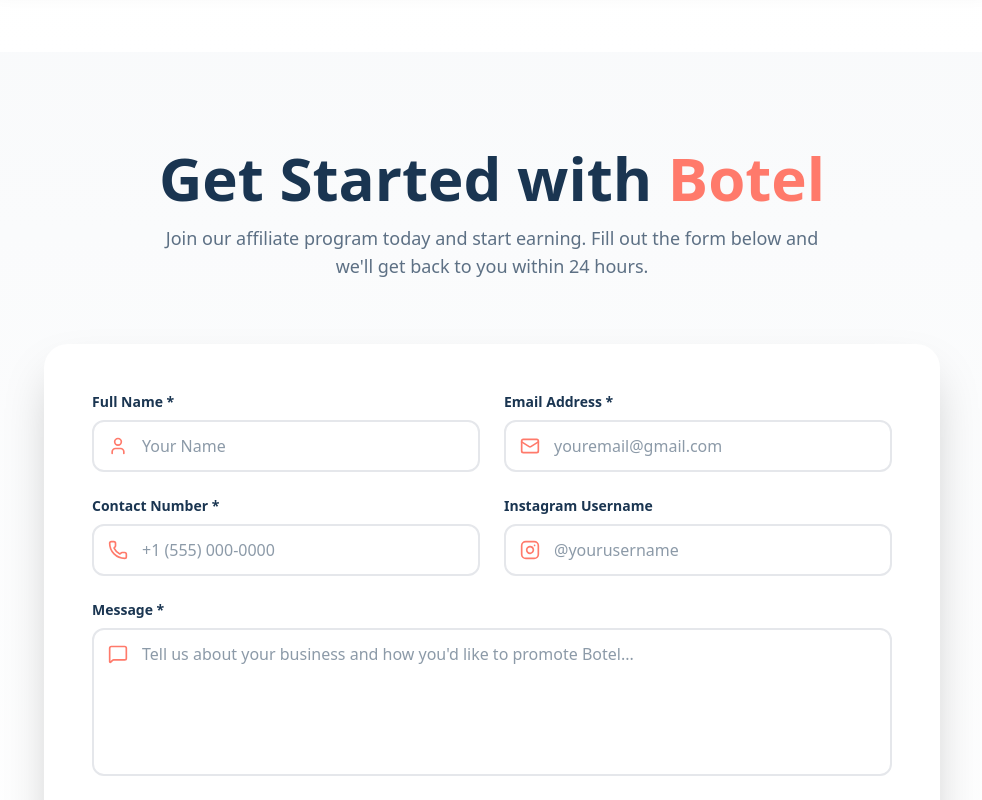
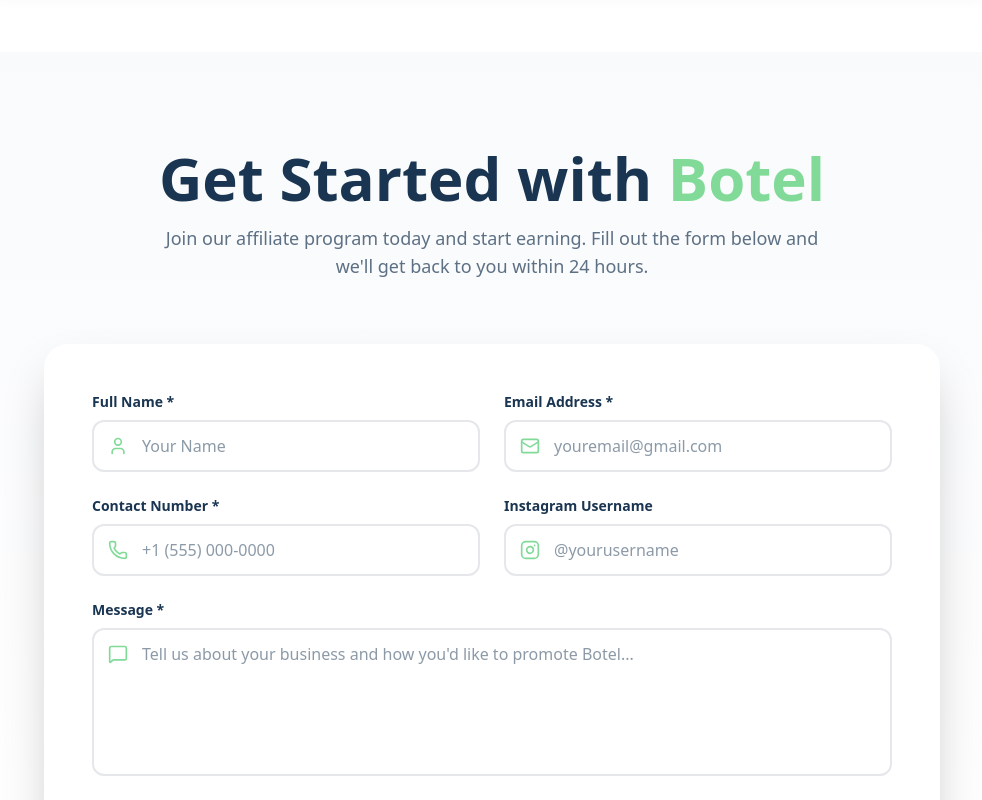
Before and after one commit to a-adityamagar/bell_realtor, a React (Vite) app: page / in a window 1280 px wide. Shown: the part 6120-6920 px from the top of the page, without its empty margins (148-1130 px from the left). Built offline with nearby package versions, Linux system fonts and the light colour scheme.

Commit message:
contact form

```diff
--- a/src/components/contact.tsx
+++ b/src/components/contact.tsx
@@ -64,7 +64,7 @@
           className="text-center mb-12 sm:mb-16 space-y-4"
         >
           <h2 className="text-4xl sm:text-5xl lg:text-6xl font-bold text-[#1A3551]">
-            Get Started with <span className="text-[#FF7A6B]">Botel</span>
+            Get Started with <span className="text-[#82da99]">Botel</span>
           </h2>
           <p className="text-base sm:text-lg text-[#1A3551]/70 max-w-2xl mx-auto">
             Join our affiliate program today and start earning. Fill out the form below and we'll get back to you within 24 hours.
@@ -89,7 +89,7 @@
                     Full Name *
                   </label>
                   <div className="relative">
-                    <User className="absolute left-4 top-1/2 transform -translate-y-1/2 text-[#FF7A6B] w-5 h-5 pointer-events-none" />
+                    <User className="absolute left-4 top-1/2 transform -translate-y-1/2 text-[#82da99] w-5 h-5 pointer-events-none" />
                     <input
                       type="text"
                       id="name"
@@ -98,7 +98,7 @@
                       onChange={handleChange}
                       required
                       className="w-full pl-12 pr-4 py-3 border-2 border-gray-200 rounded-xl
-                        focus:ring-2 focus:ring-[#FF7A6B]/20 focus:border-[#FF7A6B]
+                        focus:ring-2 focus:ring-[#82da99]/20 focus:border-[#82da99]
                         transition-all outline-none text-[#1A3551]"
                       placeholder="Your Name"
                     />
@@ -111,7 +111,7 @@
                     Email Address *
                   </label>
                   <div className="relative">
-                    <Mail className="absolute left-4 top-1/2 transform -translate-y-1/2 text-[#FF7A6B] w-5 h-5 pointer-events-none" />
+                    <Mail className="absolute left-4 top-1/2 transform -translate-y-1/2 text-[#82da99] w-5 h-5 pointer-events-none" />
                     <input
                       type="email"
                       id="email"
@@ -120,7 +120,7 @@
                       onChange={handleChange}
                       required
                       className="w-full pl-12 pr-4 py-3 border-2 border-gray-200 rounded-xl
-                        focus:ring-2 focus:ring-[#FF7A6B]/20 focus:border-[#FF7A6B]
+                        focus:ring-2 focus:ring-[#82da99]/20 focus:border-[#82da99]
                         transition-all outline-none text-[#1A3551]"
                       placeholder="youremail@gmail.com"
                     />
@@ -133,7 +133,7 @@
                     Contact Number *
                   </label>
                   <div className="relative">
-                    <Phone className="absolute left-4 top-1/2 transform -translate-y-1/2 text-[#FF7A6B] w-5 h-5 pointer-events-none" />
+                    <Phone className="absolute left-4 top-1/2 transform -translate-y-1/2 text-[#82da99] w-5 h-5 pointer-events-none" />
                     <input
                       type="tel"
                       id="phone"
@@ -142,7 +142,7 @@
                       onChange={handleChange}
                       required
                       className="w-full pl-12 pr-4 py-3 border-2 border-gray-200 rounded-xl
-                        focus:ring-2 focus:ring-[#FF7A6B]/20 focus:border-[#FF7A6B]
+                        focus:ring-2 focus:ring-[#82da99]/20 focus:border-[#82da99]
                         transition-all outline-none text-[#1A3551]"
                       placeholder="+1 (555) 000-0000"
                     />
@@ -155,7 +155,7 @@
                     Instagram Username
                   </label>
                   <div className="relative">
-                    <Instagram className="absolute left-4 top-1/2 transform -translate-y-1/2 text-[#FF7A6B] w-5 h-5 pointer-events-none" />
+                    <Instagram className="absolute left-4 top-1/2 transform -translate-y-1/2 text-[#82da99] w-5 h-5 pointer-events-none" />
                     <input
                       type="text"
                       id="instagram"
@@ -163,7 +163,7 @@
                       value={formData.instagram}
                       onChange={handleChange}
                       className="w-full pl-12 pr-4 py-3 border-2 border-gray-200 rounded-xl
-                        focus:ring-2 focus:ring-[#FF7A6B]/20 focus:border-[#FF7A6B]
+                        focus:ring-2 focus:ring-[#82da99]/20 focus:border-[#82da99]
                         transition-all outline-none text-[#1A3551]"
                       placeholder="@yourusername"
                     />
@@ -177,7 +177,7 @@
                   Message *
                 </label>
                 <div className="relative">
-                  <MessageSquare className="absolute left-4 top-4 text-[#FF7A6B] w-5 h-5 pointer-events-none" />
+                  <MessageSquare className="absolute left-4 top-4 text-[#82da99] w-5 h-5 pointer-events-none" />
                   <textarea
                     id="message"
                     name="message"
@@ -186,7 +186,7 @@
                     required
                     rows={5}
                     className="w-full pl-12 pr-4 py-3 border-2 border-gray-200 rounded-xl
-                      focus:ring-2 focus:ring-[#FF7A6B]/20 focus:border-[#FF7A6B]
+                      focus:ring-2 focus:ring-[#82da99]/20 focus:border-[#82da99]
                       transition-all outline-none text-[#1A3551] resize-none"
                     placeholder="Tell us about your business and how you'd like to promote Botel..."
                   />
@@ -204,7 +204,7 @@
                   flex items-center justify-center gap-2 transition-all duration-300
                   ${isSubmitting
                     ? 'bg-gray-400 cursor-not-allowed'
-                    : 'bg-[#FF7A6B] hover:bg-[#FF7A6B]/90 shadow-lg hover:shadow-xl'
+                    : 'bg-[#82da99] hover:bg-[#82da99]/90 shadow-lg hover:shadow-xl'
                   }`}
               >
                 {isSubmitting ? (
@@ -284,8 +284,8 @@
                   </p>
                   <button
                     onClick={() => setShowAlert(false)}
-                    className="bg-[#FF7A6B] text-white px-8 py-3 rounded-full font-semibold
-                      hover:bg-[#FF7A6B]/90 transition-all duration-300 shadow-lg"
+                    className="bg-[#82da99] text-white px-8 py-3 rounded-full font-semibold
+                      hover:bg-[#82da99]/90 transition-all duration-300 shadow-lg"
                   >
                     Got it
                   </button>
```
